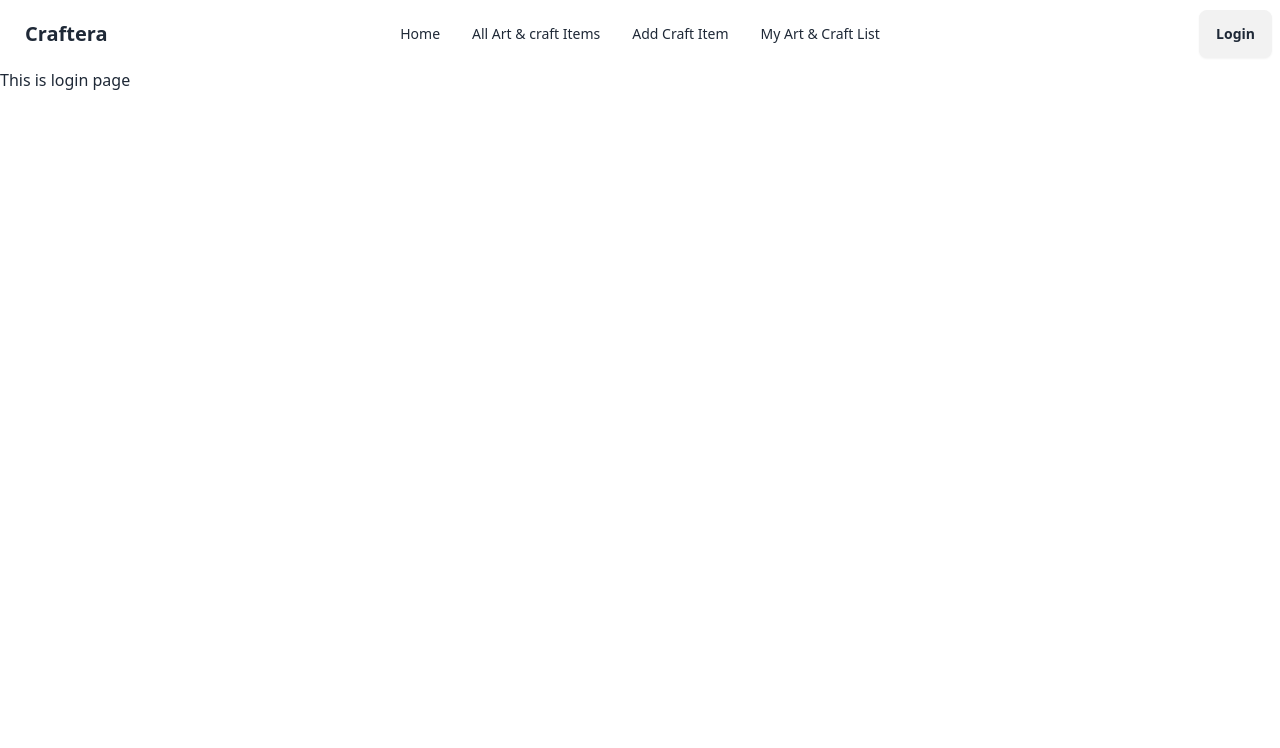
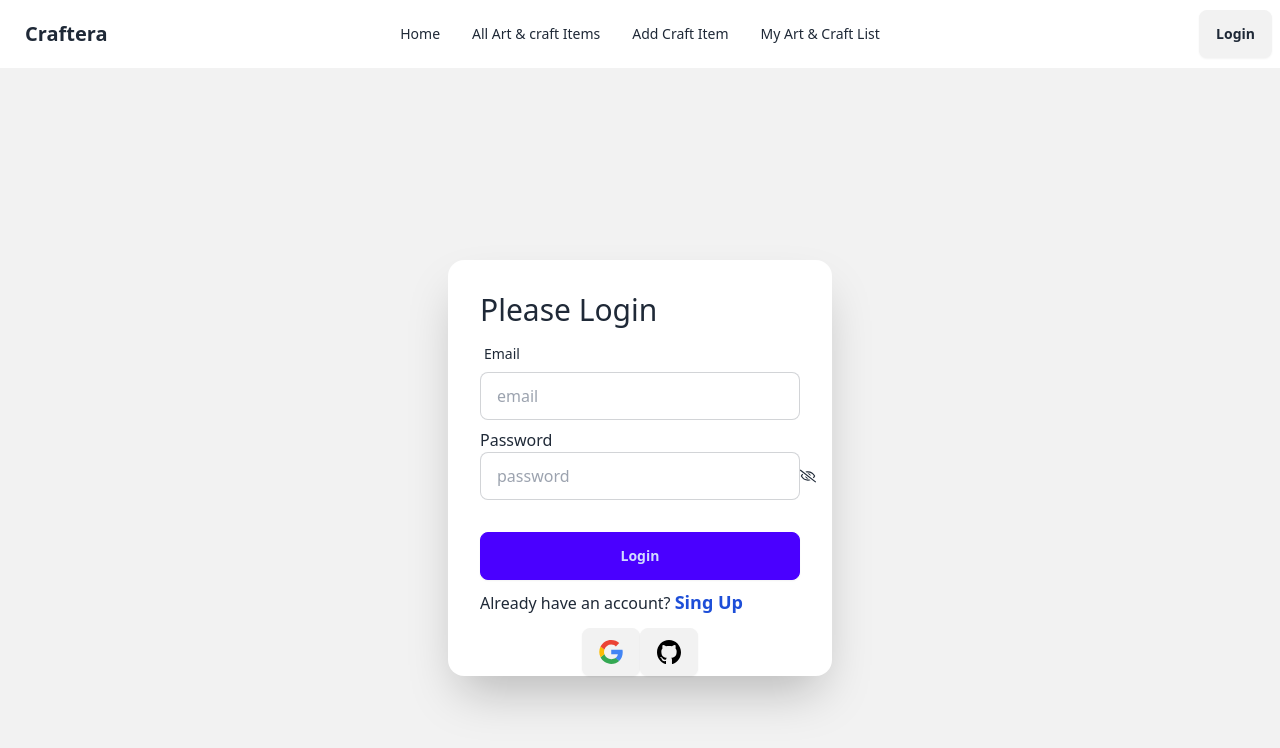
Before and after one commit to arifadnan05/craftera, a React (Vite) app: page /login in a window 1280 px wide. Shown: the top 748 px of the page. Built offline with nearby package versions, Linux system fonts and the light colour scheme; no server answers.

Commit message:
add carft item added from created connected to mongoDB and creating api, login section added

```diff
--- a/src/Pages/AddCraftItem.jsx
+++ b/src/Pages/AddCraftItem.jsx
@@ -1,8 +1,96 @@
+import { useContext } from "react"
+import { useForm } from "react-hook-form"
+import { AuthContext } from "../Provider/AuthProvider"
 
 const AddCraftItem = () => {
+
+  const { user } = useContext(AuthContext)
+  const userEmail = user.email;
+  const userName = user.displayName
+  const {
+    register,
+    handleSubmit,
+    formState: { errors },
+  } = useForm()
+  const onSubmit = (data) => {
+    const { item_name, subcategory_name, price, processing_time, rating, customization, stockStatus, short_description, photo } = data;
+
+    const craftItem = { item_name, subcategory_name, price, processing_time, rating, customization, stockStatus, short_description, photo, userEmail, userName }
+    fetch('http://localhost:5000/craft-item', {
+      method: 'POST',
+      headers: {
+        'content-type': 'application/json'
+      },
+      body: JSON.stringify(craftItem)
+
+    })
+      .then(res => res.json())
+      .then(data => {
+        if (data.insertedId) {
+          alert('user added')
+        }
+      })
+  }
+
+
   return (
-    <div>
-      <h1>This is add craft item</h1>
+    <div className="px-32 mb-20">
+      <form onSubmit={handleSubmit(onSubmit)}>
+
+        <div className="w-full flex justify-center space-x-8 my-5">
+          <div className="flex flex-col w-1/2">
+            <input type="text" placeholder="Item Name" className="input input-bordered w-full" {...register("item_name", { required: true })} />
+            {errors.photo && <span>This field is required</span>}
+          </div>
+          <div className="flex flex-col w-1/2">
+            <input type="text" placeholder="Subcategory Name" className="input input-bordered w-full" {...register("subcategory_name", { required: true })} />
+            {errors.photo && <span>This field is required</span>}
+          </div>
+        </div>
+
+        <div className="w-full flex justify-center space-x-8 my-6">
+          <div className="flex flex-col w-1/2">
+            <input type="text" placeholder="Price" className="input input-bordered w-full" {...register("price", { required: true })} />
+            {errors.price && <span>This field is required</span>}
+          </div>
+          <div className="flex flex-col w-1/2">
+            <input type="text" placeholder="Processing Time" className="input input-bordered w-full" {...register("processing_time", { required: true })} />
+            {errors.processing_time && <span>This field is required</span>}
+          </div>
+        </div>
+
+        <div className="flex justify-between my-6">
+          <select className="select select-bordered w-full max-w-xs" {...register("rating")}>
+            <option disabled selected>Rating</option>
+            <option value="1">1</option>
+            <option value="2">2</option>
+            <option value="3">3</option>
+            <option value="4">4</option>
+            <option value="5">5</option>
+          </select>
+          <select className="select select-bordered w-full max-w-xs" {...register("customization")}>
+            <option disabled selected>Customization</option>
+            <option value="Yes">Yes</option>
+            <option value="No">No</option>
+          </select>
+          <select className="select select-bordered w-full max-w-xs" {...register("stockStatus")}>
+            <option disabled selected>Stock Status</option>
+            <option value="In Stock">In Stock</option>
+            <option value="Made to Order">Made to Order</option>
+          </select>
+        </div>
+        <div className="my-6">
+          <textarea placeholder="Short Description" className="textarea textarea-bordered textarea-lg w-full h-24" {...register("short_description", { required: true })}></textarea>
+          {errors.photo && <span>This field is required</span>}
+        </div>
+        <div>
+          <input type="text" placeholder="Photo URL" className="input input-bordered w-full" {...register("photo", { required: true })} />
+          {errors.photo && <span>This field is required</span>}
+        </div>
+        <div className="flex justify-center">
+          <button className="btn btn-info px-8 text-neutral-950 font-medium text-lg">Add</button>
+        </div>
+      </form>
     </div>
   )
 }
--- a/src/Pages/Login.jsx
+++ b/src/Pages/Login.jsx
@@ -1,8 +1,140 @@
+import { useContext, useState } from "react";
+import { useForm } from "react-hook-form";
+import google from "../../public/google.svg"
+import github from "../../public/github.svg"
+import { Link, useLocation, useNavigate } from "react-router-dom";
+import { AuthContext } from "../Provider/AuthProvider";
+import { FaRegEye, FaRegEyeSlash } from "react-icons/fa";
+
 
 const Login = () => {
+
+  const { logInUser, googleSingIn, githubSingIn } = useContext(AuthContext)
+  const location = useLocation();
+  const navigate = useNavigate();
+  const [showPassword, setShowPassword] = useState(false);
+  const [errorPassword, setErrorPassword] = useState("");
+
+  const {
+    register,
+    handleSubmit,
+    formState: { errors },
+  } = useForm()
+
+
+  const onSubmit = (data) => {
+
+    const { email, password } = data;
+
+    logInUser(email, password)
+      .then((userCredential) => {
+        console.log(userCredential.user)
+        // navigate
+        navigate(location?.state ? location.state : '/')
+
+      })
+      .catch((error) => {
+        console.error(error)
+      })
+
+
+    if (password.length < 6) {
+      setErrorPassword("Password should be at least 6 characters or longer ")
+      return;
+    }
+    else if (!/[A-Z]/.test(password)) {
+      setErrorPassword("Your Password Should be Upper Case");
+      return;
+    }
+    else if (!/[a-z]/.test(password)) {
+      setErrorPassword("Your Password Should be Lower Case");
+      return;
+    }
+  }
+
+
+
+  // google login
+
+  const handleGoogleSingIn = () => {
+    googleSingIn()
+      .then((userCredential) => {
+        console.log(userCredential.user)
+        navigate(location?.state ? location.state : '/')
+      })
+      .catch((error) => {
+        console.error(error)
+      })
+  }
+
+  const handleGithubLogin = () => {
+    githubSingIn()
+      .then((userCredential) => {
+        console.log(userCredential.user)
+        navigate(location?.state ? location.state : '/')
+
+      })
+      .catch((error) => {
+        console.error(error)
+      })
+  }
+
   return (
     <div>
-      <h1>This is login page</h1>
+      <div className="hero min-h-screen bg-base-200">
+        <div className="hero-content ">
+          <div className="card shrink-0 w-full max-w-sm shadow-2xl bg-base-100">
+            <form onSubmit={handleSubmit(onSubmit)} className="card-body">
+              <h2 className="text-3xl">Please Login</h2>
+              <div className="form-control">
+                <label className="label">
+                  <span className="label-text">Email</span>
+                </label>
+                <input type="email" placeholder="email" className="input input-bordered" {...register("email", { required: true })} />
+                {errors.email && <span>This field is required</span>}
+              </div>
+              <div className="form-control relative">
+                <p>Password</p>
+                <label className="label flex items-center gap-2 input input-bordered border">
+                  <input
+
+                    type={showPassword ? "text" : "password"}
+                    placeholder="password"
+                    name="password"
+                    // className=""
+                    required
+                    {...register("password", { required: true })}
+
+                  />
+
+
+                  <span onClick={() => setShowPassword(!showPassword)} className="cursor-pointer ">
+                    {
+                      showPassword ? <FaRegEye className="ml-16" /> : <FaRegEyeSlash className="ml-16" />
+                    }
+                  </span>
+                </label>
+                {errors.password && <span>This field is required</span>}
+                {
+                  errorPassword && <p>{errorPassword}</p>
+                }
+              </div>
+              <div className="form-control mt-6">
+                <button className="btn btn-primary">Login</button>
+              </div>
+              <p>Already have an account? <Link to='/register'><span className="text-blue-700 font-semibold text-lg">Sing Up</span></Link></p>
+            </form>
+
+            <div className="-mt-5 flex items-center justify-center">
+              <button onClick={handleGoogleSingIn} className="btn"><img className="w-6" src={google} /></button>
+              <button onClick={handleGithubLogin} className="btn"><img className="w-6" src={github} /></button>
+
+            </div>
+          </div>
+        </div>
+      </div>
+
+
     </div>
   )
 }
--- a/src/Pages/Register.jsx
+++ b/src/Pages/Register.jsx
@@ -5,8 +5,8 @@ import { AuthContext } from "../Provider/AuthProvider";
 
 
 const Register = () => {
-  const { createUser, updateUserProfile } = useContext(AuthContext);
-
+  const { createUser, updateUserProfile, user } = useContext(AuthContext);
+console.log(user)
 
   const {
     register,
--- a/src/Provider/AuthProvider.jsx
+++ b/src/Provider/AuthProvider.jsx
@@ -47,34 +47,34 @@ const AuthProvider = ({ children }) => {
 
     // logout function
 
-    // const logOut = () => {
-    //     setLoading(true)
-    //     return signOut(auth)
-    // }
+    const logOut = () => {
+        setLoading(true)
+        return signOut(auth)
+    }
 
 
     const authInfo = {
         user,
-        // loading,
-        // googleSingIn,
+        loading,
+        googleSingIn,
         createUser,
-        // githubSingIn,
+        githubSingIn,
         updateUserProfile,
-        // logInUser,
-        // logOut
+        logInUser,
+        logOut
 
     }
 
 
-    // useEffect(() => {
-    //     const unSubscribe = onAuthStateChanged(auth, currentUser => {
-    //         setUser(currentUser)
-    //         setLoading(false)
-    //     })
-    //     return () => {
-    //         unSubscribe();
-    //     }
-    // }, [])
+    useEffect(() => {
+        const unSubscribe = onAuthStateChanged(auth, currentUser => {
+            setUser(currentUser)
+            setLoading(false)
+        })
+        return () => {
+            unSubscribe();
+        }
+    }, [])
 
 
     return (
```
Also changed, not shown: public/github.svg (added), public/google.svg (added).
